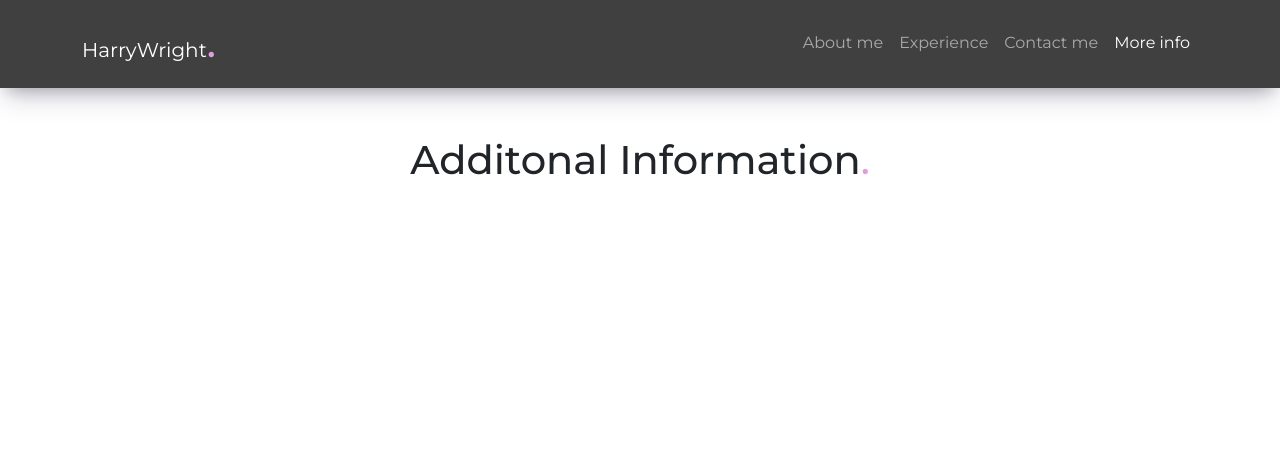
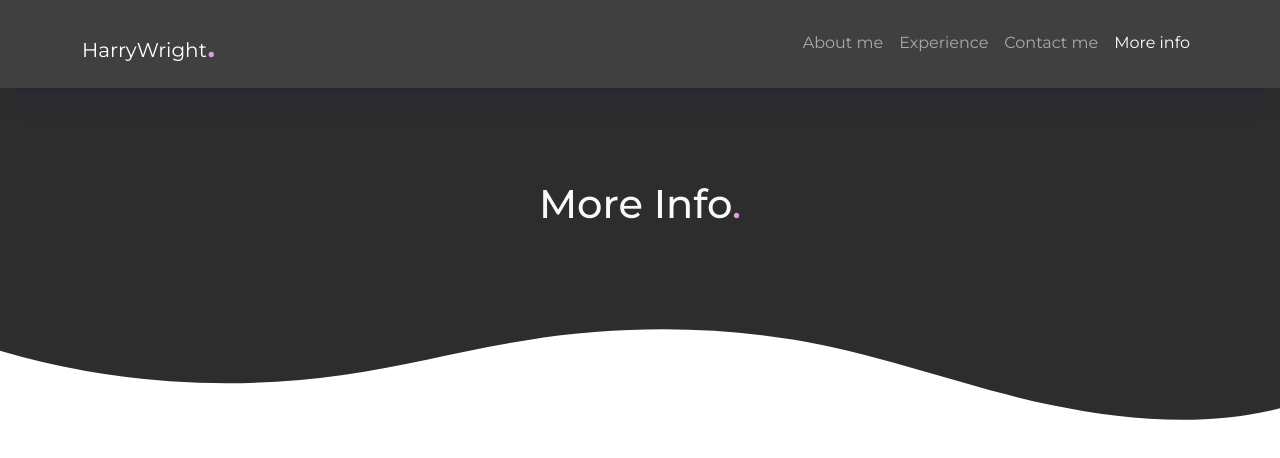
Before and after one commit to HarryWright897/harry-portfolio-site, a plain HTML site: page harry-portfolio/info.html in a window 1280 px wide. Drawn offline with nearby package versions, Linux system fonts and the light colour scheme.

Commit message:
Add files via upload

```diff
--- a/harry-portfolio/info.html
+++ b/harry-portfolio/info.html
@@ -42,12 +42,18 @@
     </nav>
 
     <!-- Title -->
-     <div class="about-title my-5">
-        <div class="container">
-            <div class="row text-center">
-                <div class="col-12">
-                    <h1>Additonal Information<span class="lilac-txt">.</span></h1>
-                </div>
-            </div>
+    <div class="about-title">
+      <div class="container-fluid position-relative text-light dark-grey-bg">
+        <!-- wave section -->
+        <div class="custom-shape-divider-bottom-1741264193">
+          <svg data-name="Layer 1" xmlns="http://www.w3.org/2000/svg" viewBox="0 0 1200 120" preserveAspectRatio="none">
+              <path d="M321.39,56.44c58-10.79,114.16-30.13,172-41.86,82.39-16.72,168.19-17.73,250.45-.39C823.78,31,906.67,72,985.66,92.83c70.05,18.48,146.53,26.09,214.34,3V0H0V27.35A600.21,600.21,0,0,0,321.39,56.44Z" class="shape-fill"></path>
+          </svg>
         </div>
-     </div>
+          <div class="row text-center align-items-center vh-30">
+              <div class="col-12">
+                  <h1>More Info<span class="lilac-txt">.</span></h1>
+              </div>
+          </div>
+      </div>
+   </div>
--- a/harry-portfolio/style.css
+++ b/harry-portfolio/style.css
@@ -61,6 +61,10 @@
 
     .vh-75{
         min-height: 75vh;
+    }
+
+    .vh-30{
+        min-height: 30vh;
     }
 
 /* text and bg colours */
```
Also changed, not shown: harry-portfolio/about.html (+14 -8 lines), harry-portfolio/contact.html (+14 -8 lines), harry-portfolio/experience.html (+9 -3 lines), harry-portfolio/index.html (+1 -0 lines).
